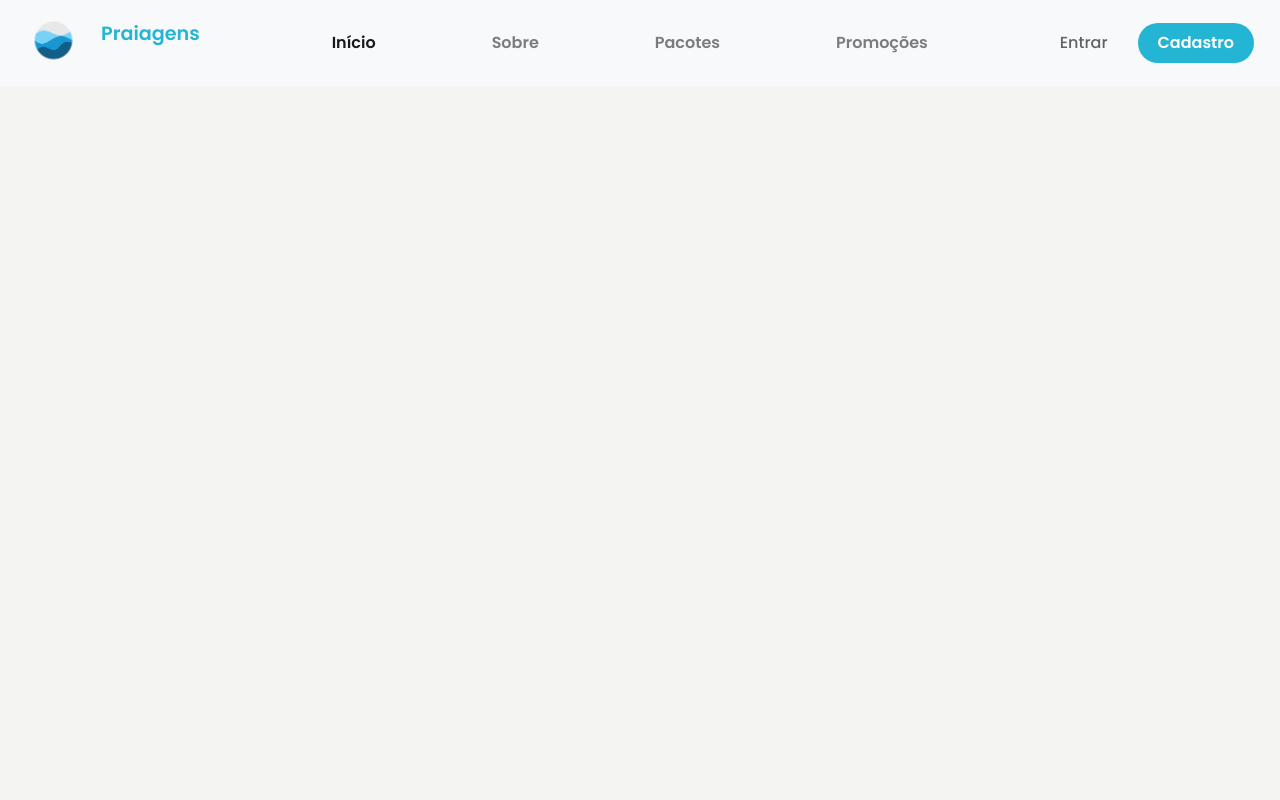
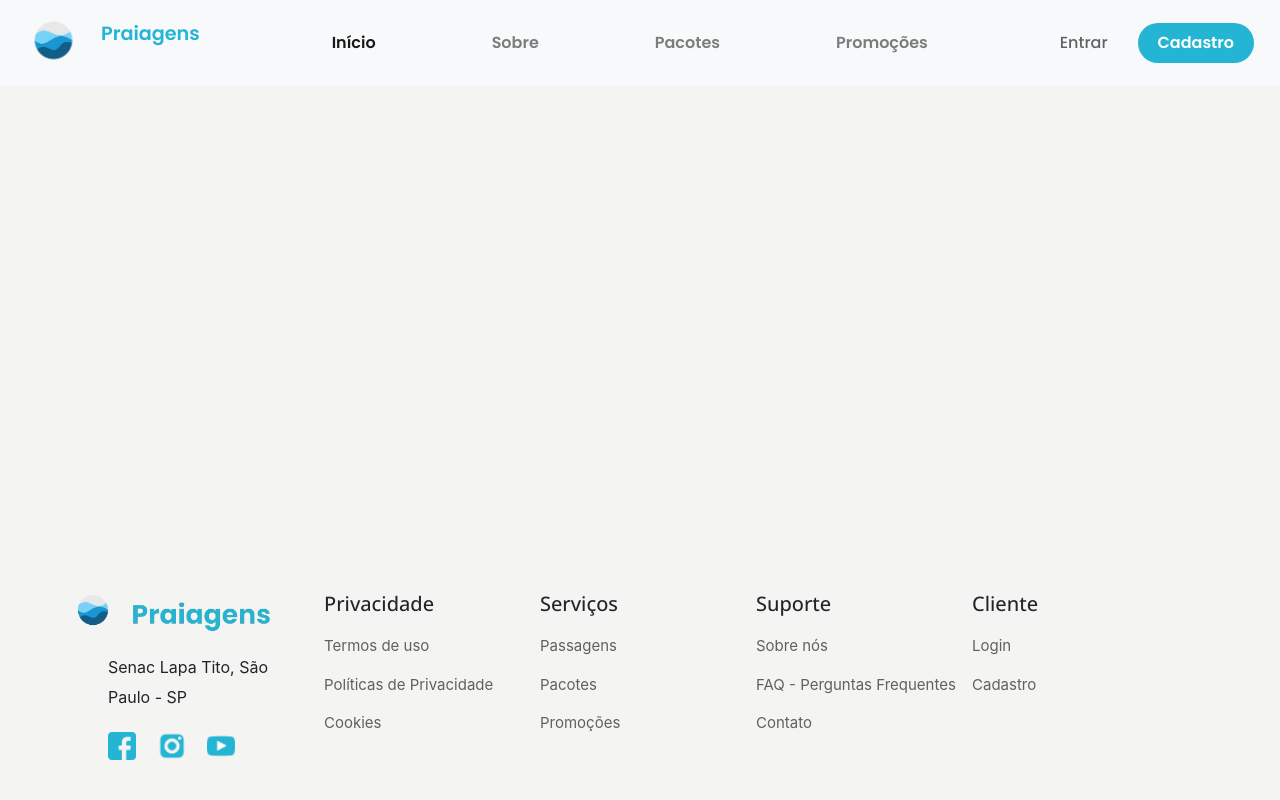
Before and after one commit to pamyszz/praiagens, a plain HTML site: page index.html in a window 1280 px wide. Drawn offline with nearby package versions, Linux system fonts and the light colour scheme.

Commit message:
Footer repsonsivo (falta ajustes)

```diff
--- a/css/style.css
+++ b/css/style.css
@@ -23,6 +23,8 @@
 }
 
 body {
+    width: 100%;
+    height: 100vh;
     background-color: var(--cor-background);
 }
 
@@ -52,7 +54,7 @@ nav {
     color: var(--cor-primaria-azul);
 }
 
-ul {
+nav ul {
     display: flex;
     list-style-type: none;
     margin: 0;
@@ -61,11 +63,11 @@ ul {
     flex: 1;
 }
 
-ul li {
+nav ul li {
     margin: 0 50px;
 }
 
-ul li a {
+nav ul li a {
     font-family: var(--poppins-font);
     font-weight: 600;
     color: var(--cor-fonte-texto1-transparencia);
@@ -73,7 +75,7 @@ ul li a {
     transition: color 0.3s ease;
 }
 
-ul li a:hover {
+nav ul li a:hover {
     color: var(--cor-fonte-titulos1);
 }
 
@@ -286,5 +288,104 @@ ul li a:hover {
         cursor: pointer;
         z-index: 1001;
     }
+}
+
+footer{
+    padding: 80px 13% 70px;
+}
+
+.footer{
+    display: grid;
+    grid-template-columns: repeat(auto-fit, minmax(200px, auto));
+    gap: 1rem;
+    position: absolute;
+    left: 0;
+    right: 0;
+    bottom: 0;
+    justify-content: center;
+}
+
+.logo-img{
+    width: 25vh;
+    height: auto;
+    margin-left: -4vh;
+}
+
+.footer-content h4{
+    margin-bottom: 1.2rem;
+    font-size: 20px;
+    font-family: var(--helvetica-neue-font);
+}
+
+.footer-content li{
+    margin-bottom: 16px;
+    list-style-type: none;
+    padding-left: 0;
+}
+
+.footer-content li a{
+    display: block;
+    font-size: 15px;
+    font-weight: 400;
+    color: var(--cor-fonte-texto1-transparencia);
+    transition: all .40s ease;
+}
+
+.footer-content li a:hover{
+    transform: translateY(-3px) translateX(-5px);
+    text-decoration: none;
+}
+
+.footer-content p{
+    font-size: 16px;
+    line-height: 30px;
+    margin: 20px 0;
+}
+
+.social-icons img{
+    display: inline-block;
+    width: 28px;
+    height: auto;
+    margin-right: 17px;
+    transition: all .40s ease;
+}
+.social-icons img:hover{
+    transform: translateY(-5px);
+}
+
+@media (max-width: 1690px) {
+    footer {
+        padding: 50px 5% 40px;
+    }
+}
+
+@media (max-width: 1020px) {
+    footer {
+        padding: 50px 5% 40px;
+        z-index: -1;
+    }
+    .footer {
+        grid-template-columns: repeat(auto-fit, minmax(250px, 1fr));
+    }
+    .logo-img {
+        width: 20vh;
+        margin-left: -3vh;
+    }
 
 }
+
+
+@media (max-width: 700px) {
+    footer {
+        padding: 50px 5% 40px;
+        z-index: -1;
+    }
+    .footer {
+        grid-template-columns: repeat(auto-fit, minmax(150px, 1fr));
+        gap: 2rem;
+    }
+    .logo-img {
+        width: 15vh;
+        margin-left: -2vh;
+    }
+}
--- a/index.html
+++ b/index.html
@@ -11,7 +11,7 @@
     <header class="desktop-header">
         <nav class="navbar navbar-expand-lg navbar-light bg-light">
             <div id="logo-nav">
-                <img src="img/image-removebg-preview 1.png" alt="">
+                <img src="img/image-removebg-preview 1.png" alt="Logo Praiagens">
                 <p>Praiagens</p>
             </div>
             <button class="navbar-toggler" type="button" data-toggle="collapse" data-target="#navbarNav" aria-controls="navbarNav" aria-expanded="false" aria-label="Toggle navigation">
@@ -80,9 +80,48 @@
         </nav>
     </header>
 
-        <footer>
 
-        </footer>
+    <footer class="footer">
+      <div class="footer-content">
+        <img class="logo-img" src="img/icones-footer/image-removebg-preview(2).png" alt="">
+        <p>Senac Lapa Tito, São <br> Paulo - SP</p>
+
+        <div class="social-icons">
+          <img src="img/icones-footer/facebook 1.png" alt="">
+          <img src="img/icones-footer/social-media 1.png" alt="">
+          <img src="img/icones-footer/yaotube 1.png" alt="">
+        </div>
+      </div>
+
+      <div class="footer-content">
+        <h4>Privacidade</h4>
+        <li><a href="#">Termos de uso</a></li>
+        <li><a href="#">Políticas de Privacidade</a></li>
+        <li><a href="#">Cookies</a></li>
+      </div>
+
+      <div class="footer-content">
+        <h4>Serviços</h4>
+          <li><a href="#">Passagens</a></li>
+          <li><a href="#">Pacotes</a></li>
+          <li><a href="#">Promoções</a></li>
+      </div>
+
+      <div class="footer-content">
+        <h4>Suporte</h4>
+          <li><a href="#">Sobre nós</a></li>
+          <li><a href="#">FAQ - Perguntas Frequentes</a></li>
+          <li><a href="#">Contato</a></li>
+      </div>
+
+      <div class="footer-content">
+        <h4>Cliente</h4>
+        <li><a href="#">Login</a></li>
+        <li><a href="#">Cadastro</a></li>
+      </div>
+    </footer>
+
+
     <script src="https://code.jquery.com/jquery-3.5.1.slim.min.js"></script>
     <script src="https://cdn.jsdelivr.net/npm/@popperjs/core@2.5.3/dist/umd/popper.min.js"></script>
     <script src="https://stackpath.bootstrapcdn.com/bootstrap/4.5.2/js/bootstrap.min.js"></script>
```
Also changed, not shown: img/icones-footer/image-removebg-preview 5.png (deleted), img/icones-footer/image-removebg-preview(2).png (added).
